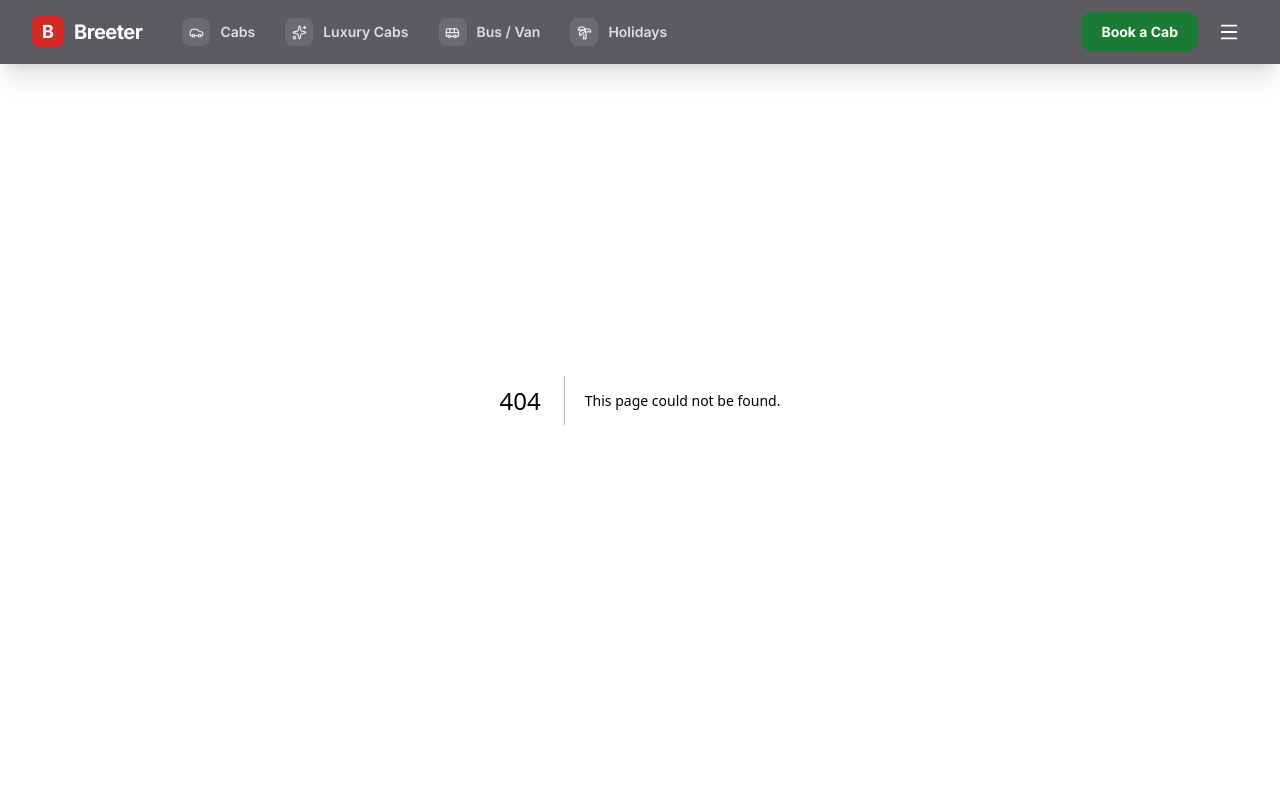
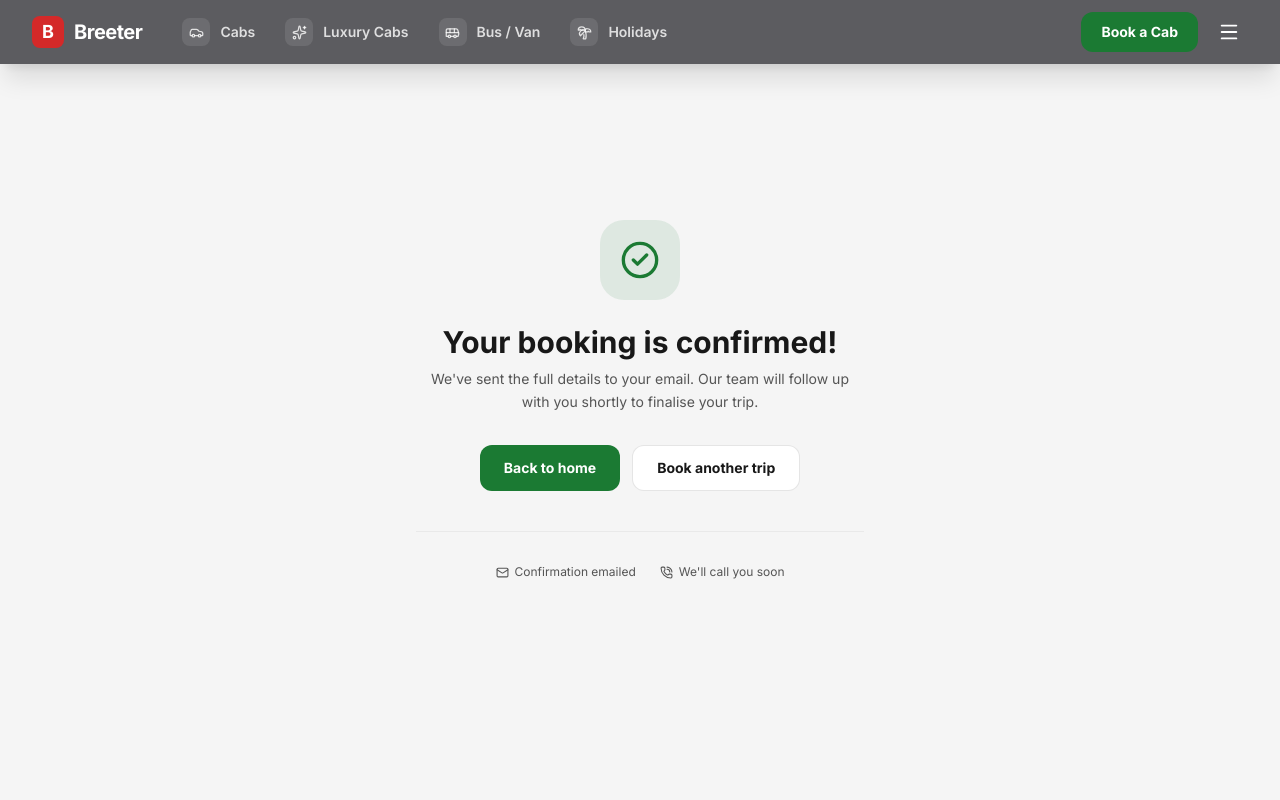
Before and after one commit to teamlead-glitch/breeter, a Next.js app: page /book/success in a window 1280 px wide. Before the commit this address had no page. Shown: the top 800 px of the page. Built offline with nearby package versions, Linux system fonts and the light colour scheme; no server answers.

Commit message:
order success page

```diff
--- /dev/null
+++ b/app/book/success/page.tsx
@@ -0,0 +1,59 @@
+'use client'
+import { Suspense } from 'react'
+import Link from 'next/link'
+import { useSearchParams } from 'next/navigation'
+import { CheckCircle2, Mail, PhoneCall } from 'lucide-react'
+
+function BookingSuccessContent() {
+  const searchParams = useSearchParams()
+  const bookingId = searchParams.get('booking_id')
+  const email = searchParams.get('email')
+
+  return (
+    <div className="min-h-screen bg-ivory grid place-items-center px-4 py-16">
+      <div className="max-w-md w-full text-center">
+        <div className="mx-auto mb-6 grid h-20 w-20 place-items-center rounded-3xl bg-cta/10 text-cta">
+          <CheckCircle2 size={40} />
+        </div>
+
+        <h1 className="font-display text-ink text-2xl md:text-3xl font-bold mb-2">Your booking is confirmed!</h1>
+        {bookingId && <p className="font-mono text-ink-faint text-xs mb-4">Booking ID #{bookingId}</p>}
+
+        <p className="text-ink-muted text-sm leading-relaxed mb-8">
+          {email ? (
+            <>We&apos;ve sent the full details to <span className="font-semibold text-ink">{email}</span>.</>
+          ) : (
+            "We've sent the full details to your email."
+          )}{' '}
+          Our team will follow up with you shortly to finalise your trip.
+        </p>
+
+        <div className="flex flex-col sm:flex-row gap-3 justify-center">
+          <Link
+            href="/"
+            className="inline-flex items-center justify-center gap-2 bg-cta hover:bg-cta-dark text-white font-bold text-sm px-6 py-3 rounded-xl transition-colors">
+            Back to home
+          </Link>
+          <Link
+            href="/search"
+            className="inline-flex items-center justify-center gap-2 bg-white border border-black/10 hover:border-black/20 text-ink font-bold text-sm px-6 py-3 rounded-xl transition-colors">
+            Book another trip
+          </Link>
+        </div>
+
+        <div className="mt-10 pt-8 border-t border-black/5 flex items-center justify-center gap-6 text-xs text-ink-faint">
+          <span className="flex items-center gap-1.5"><Mail size={13} /> Confirmation emailed</span>
+          <span className="flex items-center gap-1.5"><PhoneCall size={13} /> We&apos;ll call you soon</span>
+        </div>
+      </div>
+    </div>
+  )
+}
+
+export default function BookingSuccessPage() {
+  return (
+    <Suspense fallback={<div className="min-h-screen bg-ivory" />}>
+      <BookingSuccessContent />
+    </Suspense>
+  )
+}
--- a/components/book/PaymentModal.tsx
+++ b/components/book/PaymentModal.tsx
@@ -1,5 +1,6 @@
 'use client'
 import { useEffect, useRef, useState } from 'react'
+import { useRouter } from 'next/navigation'
 import { X, ShieldCheck, AlertCircle, Loader2 } from 'lucide-react'
 import { createRazorpayOrder, fetchOrderStatus } from '@/lib/payments'
 import { loadRazorpayScript } from '@/lib/razorpay'
@@ -8,7 +9,7 @@ import { RazorpayPaymentType, TravellerInfo } from '@/types/payments'
 const POLL_INTERVAL_MS = 3000
 const MAX_POLL_ATTEMPTS = 20 // ~60s of polling before we tell the user it's still processing
 
-type Status = 'creating-order' | 'confirming' | 'success' | 'error' | 'cancelled' | 'timeout'
+type Status = 'creating-order' | 'confirming' | 'error' | 'cancelled' | 'timeout'
 
 export default function PaymentModal({
   onClose,
@@ -23,6 +24,7 @@ export default function PaymentModal({
   traveller: TravellerInfo
   cabCategoryName?: string
 }) {
+  const router = useRouter()
   const [status, setStatus] = useState<Status>('creating-order')
   const [errorMessage, setErrorMessage] = useState('')
   const paymentHandledRef = useRef(false)
@@ -37,7 +39,9 @@ export default function PaymentModal({
       if (!mountedRef.current) return
 
       if (res.data?.data.status === 'paid') {
-        setStatus('success')
+        const params = new URLSearchParams({ booking_id: String(res.data.data.booking_id) })
+        if (traveller.email) params.set('email', traveller.email)
+        router.push(`/book/success?${params.toString()}`)
         return
       }
       if (res.data?.data.status === 'failed') {
@@ -159,21 +163,6 @@ export default function PaymentModal({
           </div>
         )}
 
-        {status === 'success' && (
-          <div className="text-center py-4">
-            <div className="mx-auto mb-5 grid h-14 w-14 place-items-center rounded-2xl bg-cta/10 text-cta">
-              <ShieldCheck size={26} />
-            </div>
-            <h2 className="font-display text-ink text-lg font-bold mb-1.5">Payment received</h2>
-            <p className="text-ink-faint text-sm mb-6">Your booking is confirmed.</p>
-            <button
-              onClick={onClose}
-              className="w-full bg-cta hover:bg-cta-dark text-white font-bold py-3.5 rounded-xl text-sm transition-colors">
-              Done
-            </button>
-          </div>
-        )}
-
         {(status === 'error' || status === 'cancelled') && (
           <div className="text-center py-4">
             <div className="mx-auto mb-5 grid h-14 w-14 place-items-center rounded-2xl bg-red-50 text-red-500">
--- a/types/payments.ts
+++ b/types/payments.ts
@@ -28,8 +28,11 @@ export type CreateRazorpayOrderResponse = {
 export type OrderStatus = 'pending' | 'paid' | 'failed'
 
 export type OrderStatusResponse = {
+  message: string
   data: {
     payment_id: string | number
     status: OrderStatus
+    booking_id: string | number
+    booking_status: string
   }
 }
```
